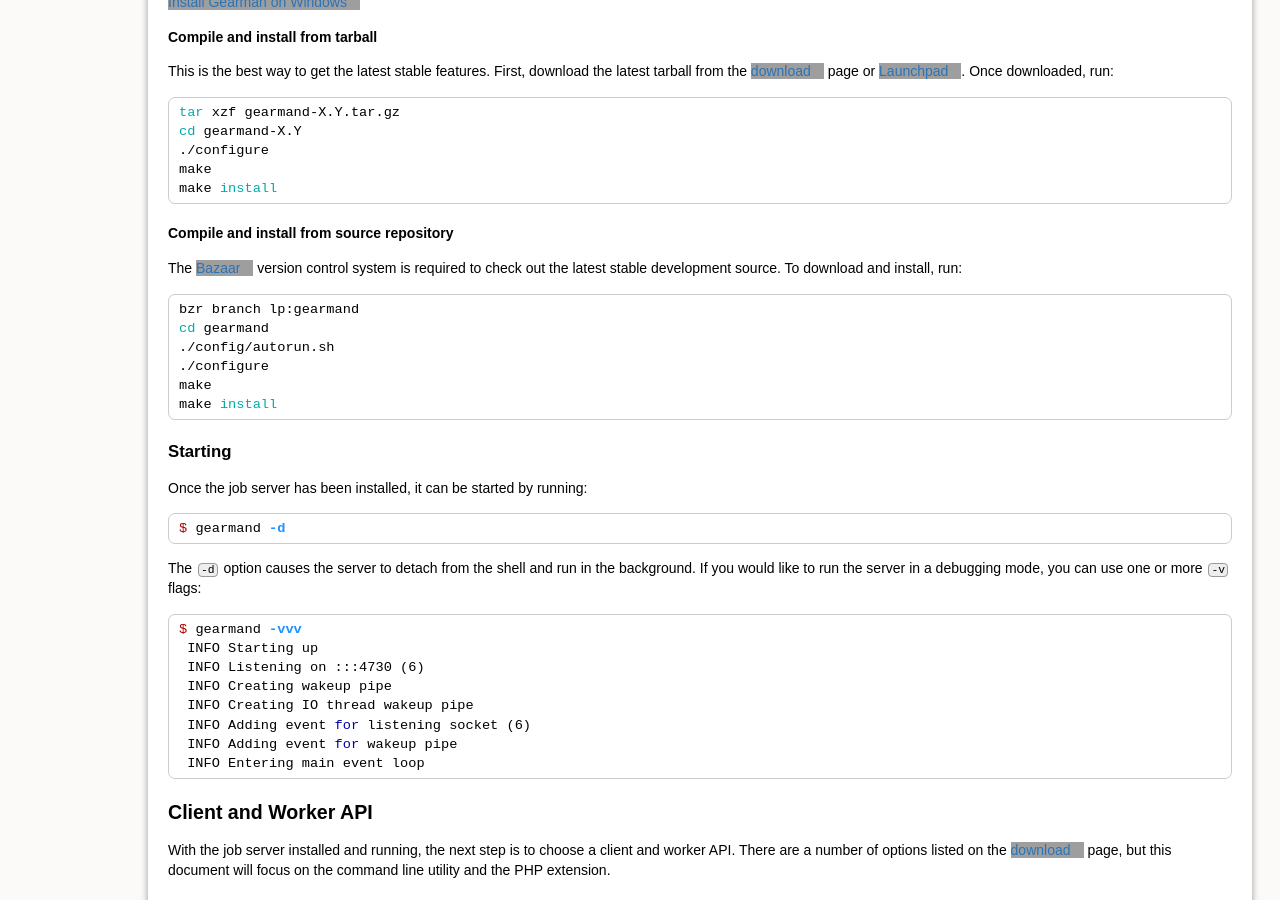
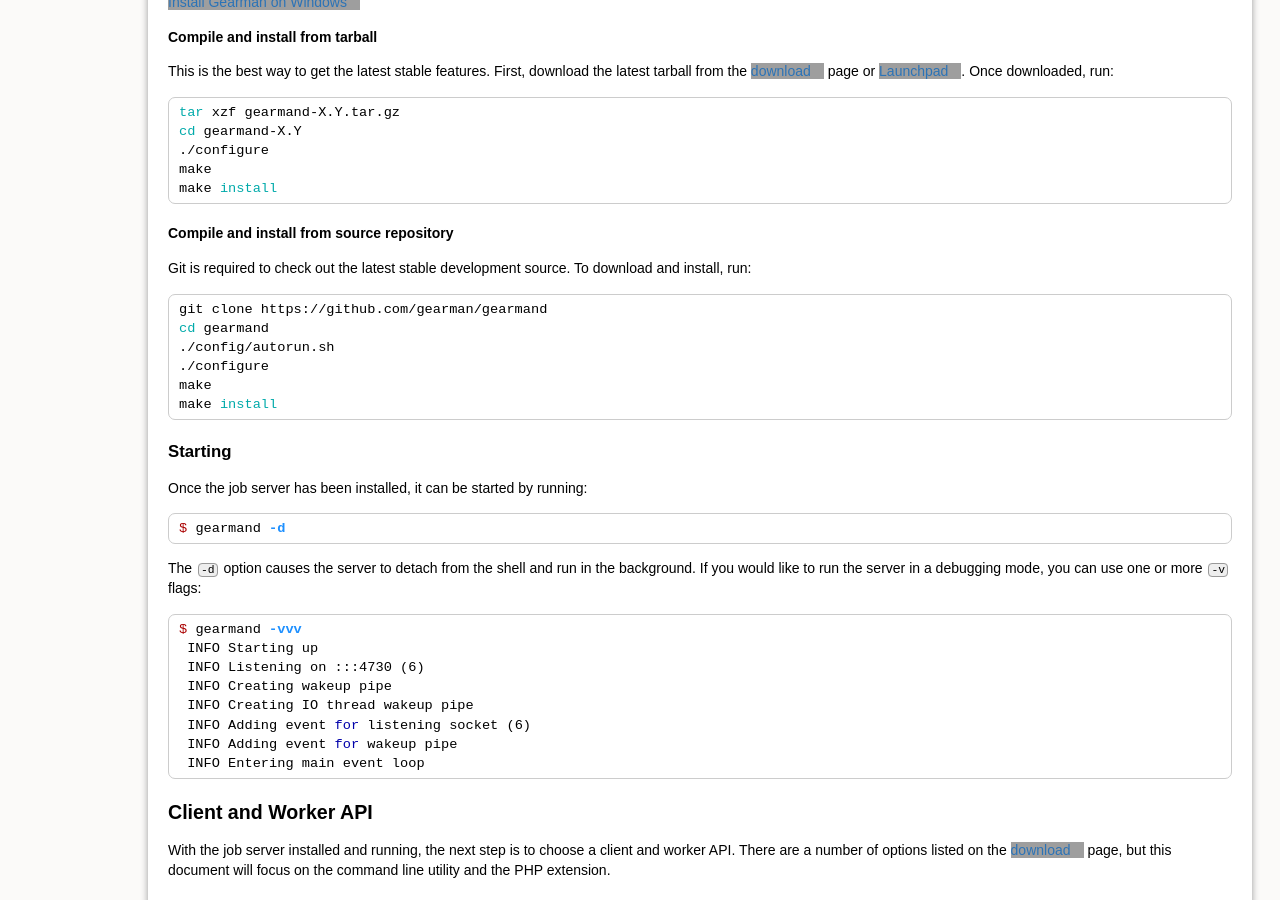
Before and after one commit to gearman/gearman.github.io, a Jekyll site: the page built from getting-started/index.md, in a window 1280 px wide and 900 px high, scrolled down 819 px. Built offline with Jekyll 4.4.1, drawn with Linux system fonts in a browser that asks for light colours; grey boxes are pictures that could not be loaded.

Commit message:
Remove mention of bzr from website

```diff
--- a/getting-started/index.md
+++ b/getting-started/index.md
@@ -52,11 +52,11 @@ make install
 
 #### Compile and install from source repository
 
-The [Bazaar](http://bazaar-vcs.org/) version control system is required to
-check out the latest stable development source. To download and install, run:
+Git is required to check out the latest stable development source. To
+download and install, run:
 
 {% highlight bash %}
-bzr branch lp:gearmand
+git clone https://github.com/gearman/gearmand
 cd gearmand
 ./config/autorun.sh
 ./configure
--- a/pages/getting_started.txt
+++ b/pages/getting_started.txt
@@ -34,10 +34,10 @@ make install
 
 === Compile and install from source repository ===
 
-The [[http://bazaar-vcs.org/|Bazaar]] version control system is required to check out the latest stable development source. To download and install, run:
+Git is required to check out the latest stable development source. To download and install, run:
 
 <code>
-bzr branch lp:gearmand
+git clone https://github.com/gearman/gearmand
 cd gearmand
 ./config/autorun.sh
 ./configure
```
